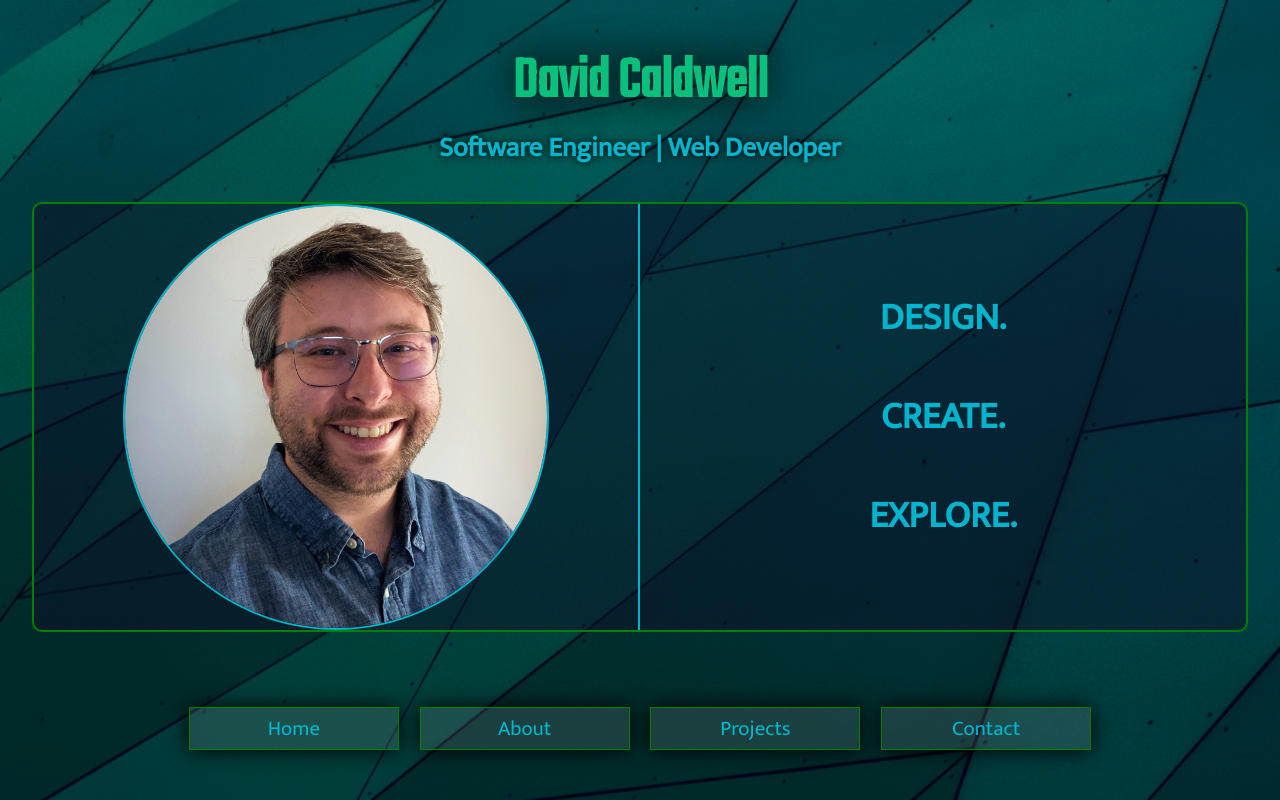
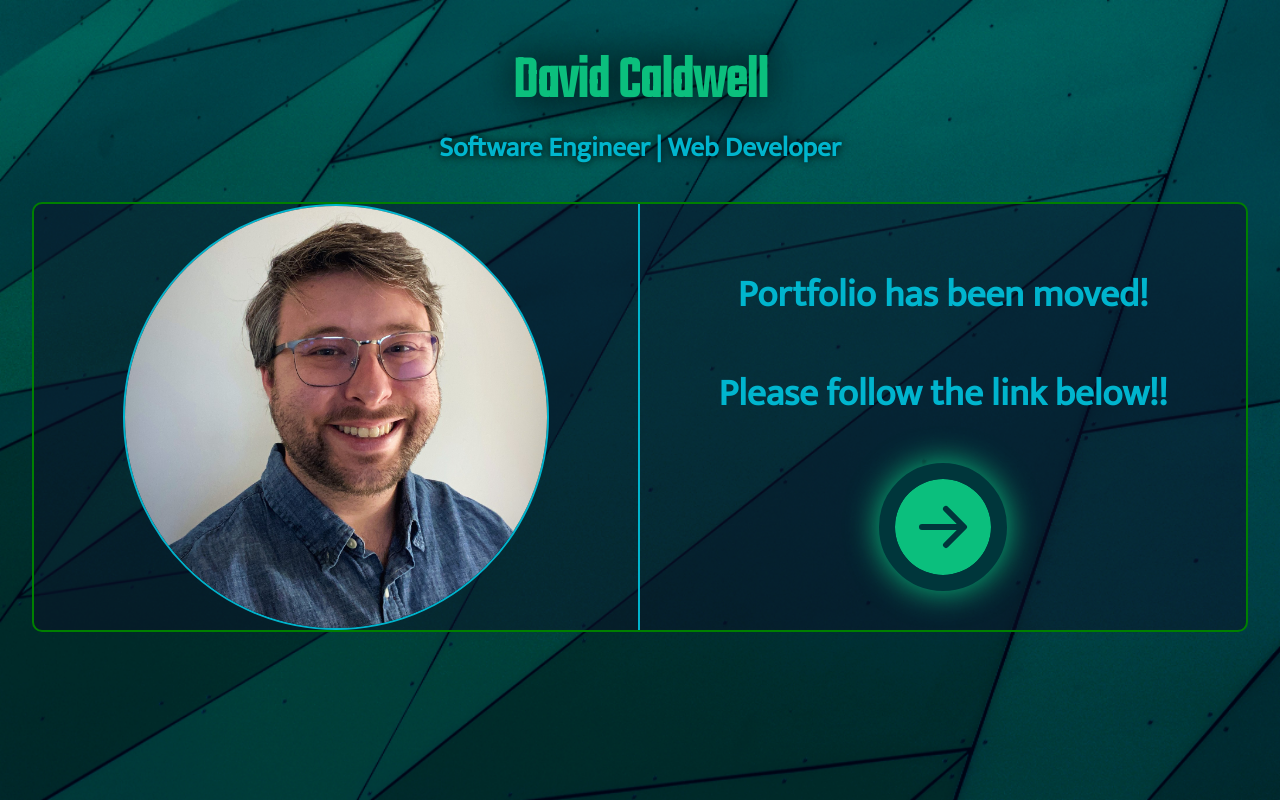
Before and after one commit to LeaderOfTheLost/my-portfolio, a React (Create React App) app: page / in a window 1280 px wide. Built offline with nearby package versions, Linux system fonts and the light colour scheme.

Commit message:
redirect placed

```diff
--- a/package.json
+++ b/package.json
@@ -17,6 +17,7 @@
     "react": "^18.2.0",
     "react-bootstrap": "^2.6.0",
     "react-dom": "^18.2.0",
+    "react-icons": "^4.7.1",
     "react-router-dom": "^6.4.4",
     "react-scripts": "5.0.1",
     "web-vitals": "^2.1.4"
--- a/src/App.css
+++ b/src/App.css
@@ -189,3 +189,13 @@
     font-size: 1.3em;
   }
 }
+
+.redirectBtn {
+  height: 3em;
+  width: 3em;
+  color: rgb(11, 191, 125);
+  border: .5em solid rgb(0,54,59);
+  border-radius: 50%;
+  box-shadow: 0 0 1em rgb(11, 191, 125);
+  background-color: rgb(0,54,59);
+}
--- a/src/App.js
+++ b/src/App.js
@@ -1,11 +1,6 @@
-import './App.css'
-import { Routes, Route } from 'react-router-dom'
-import NavBar from './components/NavBar'
-import Resume from './components/Resume'
-import Home from './pages/Home'
-import About from './pages/About'
-import Contact from './pages/Contact'
-import Projects from './pages/Projects'
+import "./App.css"
+import { Routes, Route } from "react-router-dom"
+import Home from "./pages/Home"
 
 function App() {
   return (
@@ -13,15 +8,8 @@ function App() {
       <main>
         <Routes>
           <Route path="/" element={<Home />} />
-          <Route path="/about" element={<About />} />
-          <Route path="/contact" element={<Contact />} />
-          <Route path="/projects" element={<Projects />} />
-          <Route path="/resume" element={<Resume />} />
         </Routes>
       </main>
-      <footer className="navBar footer">
-        <NavBar />
-      </footer>
     </div>
   )
 }
--- a/src/pages/Home.js
+++ b/src/pages/Home.js
@@ -1,4 +1,5 @@
 import headshot from "../assets/images/portfolio-pic.jpg"
+import { BsFillArrowRightCircleFill } from "react-icons/bs"
 
 const Home = () => {
   return (
@@ -12,9 +13,13 @@ const Home = () => {
           <img className="headshot" src={headshot} alt="headshot" />
         </div>
         <div className="home-words">
-          <h3>DESIGN.</h3>
-          <h3>CREATE.</h3>
-          <h3>EXPLORE.</h3>
+          <h3>Portfolio has been moved!</h3>
+          <h3>Please follow the link below!!</h3>
+          <div>
+            <a href="https://david-caldwell.netlify.app/">
+              <BsFillArrowRightCircleFill className="redirectBtn" />
+            </a>
+          </div>
         </div>
       </div>
     </div>
```
Also changed, not shown: 1 other file (tests, documents, lock files or other folders).
